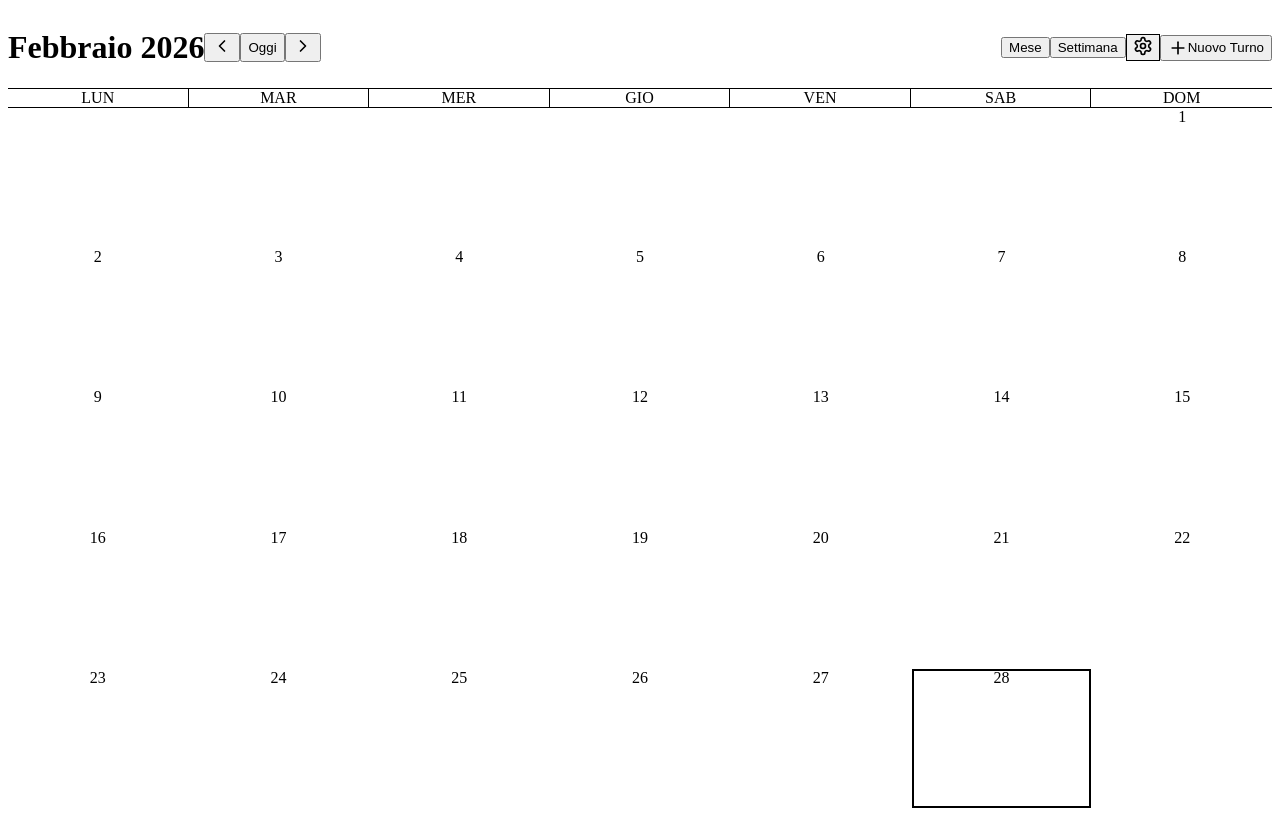
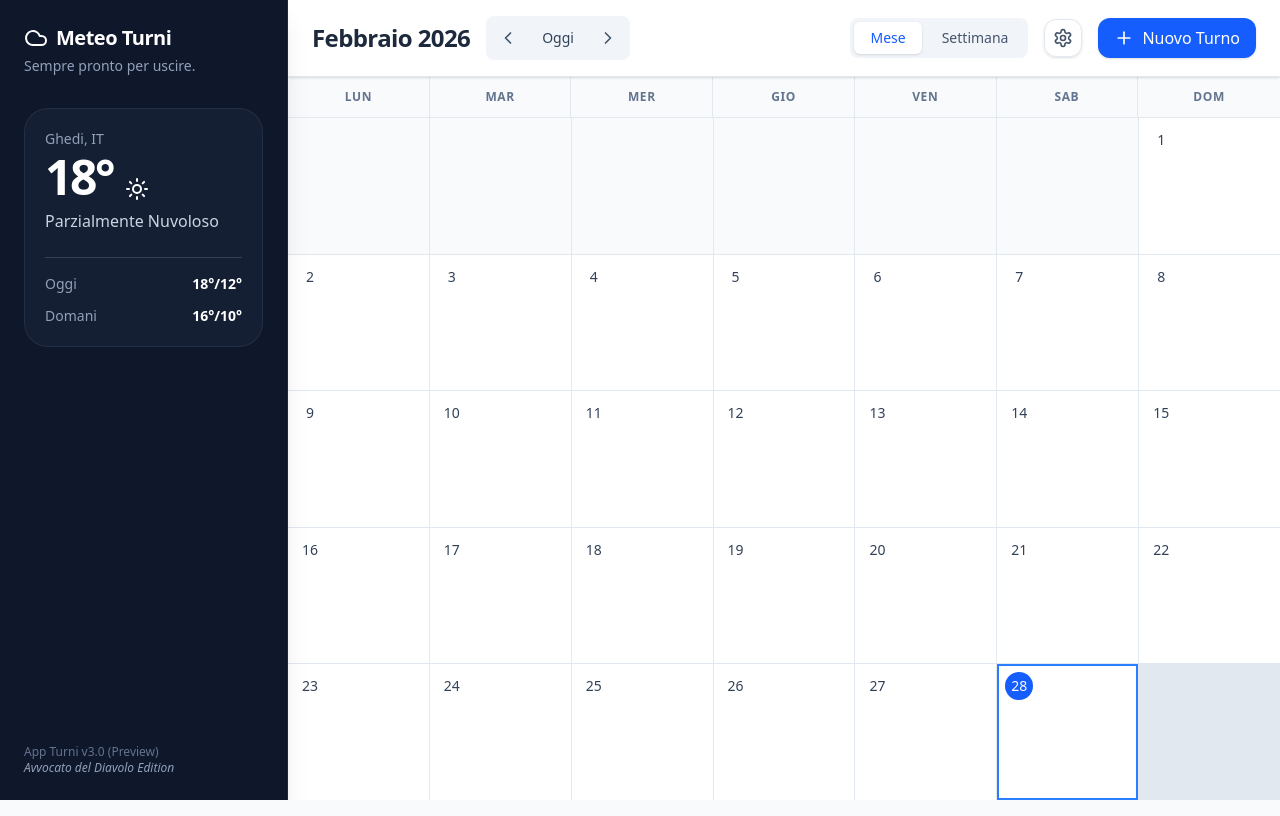
Before and after one commit to antonioappeso90-creator/Calendario, a Next.js app: page / in a window 1280 px wide. Built offline with nearby package versions, Linux system fonts and the light colour scheme.

Commit message:
Update globals.css

```diff
--- a/app/globals.css
+++ b/app/globals.css
@@ -1,8 +1,13 @@
-@tailwind base;
-@tailwind components;
-@tailwind utilities;
+@import "tailwindcss";
 
-/* * Mentore Docet:
- * Questo file deve contenere SOLO codice CSS puro o direttive Tailwind.
- * MAI incollare logica React (.tsx) qui dentro, o Vercel bloccherà la build.
+/* * MENTORE DOCET:
+ * Nella versione 4 di Tailwind, non si usano più le tre righe @tailwind.
+ * Basta questo import. Se vuoi aggiungere CSS personalizzato, fallo sotto.
  */
+
+.no-scrollbar::-webkit-scrollbar { display: none; }
+.no-scrollbar { -ms-overflow-style: none; scrollbar-width: none; }
+
+body {
+  @apply bg-slate-50 text-slate-900 antialiased;
+}
```
